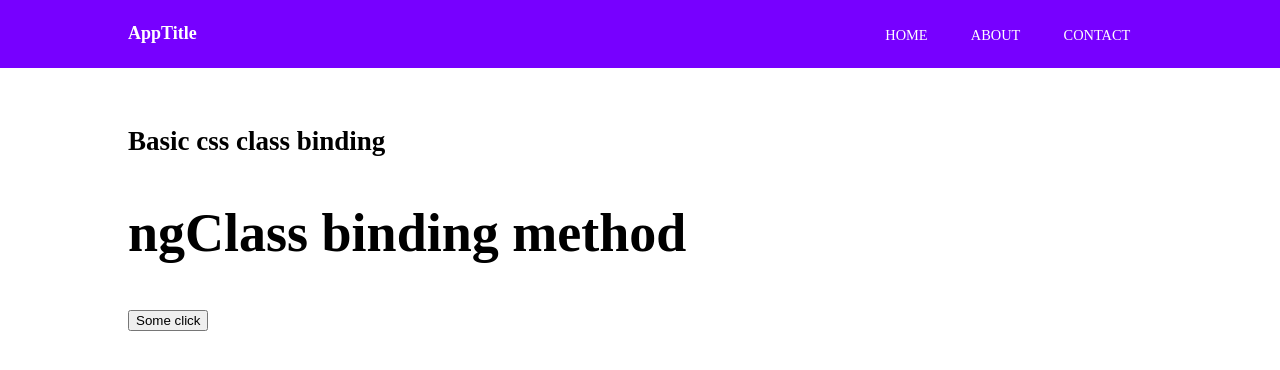
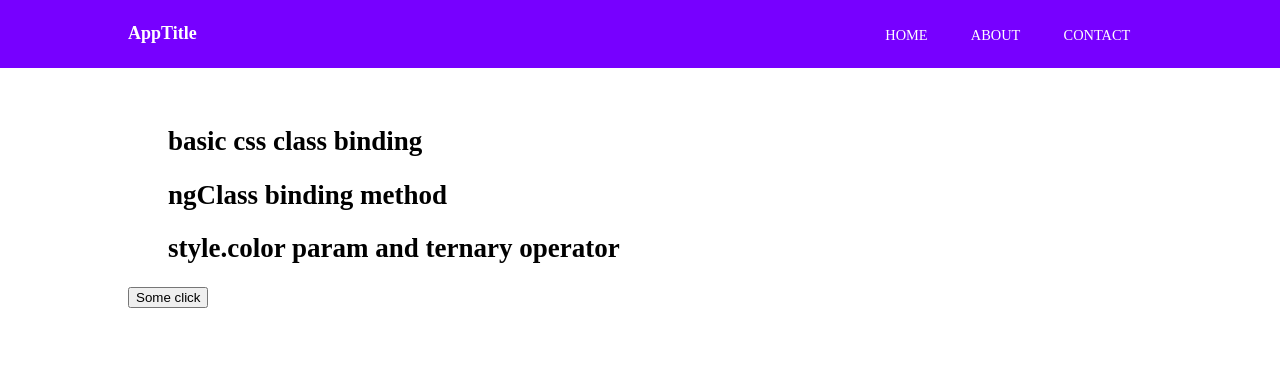
Before and after one commit to the-J/code-a-day, a website built with webpack in the folder angular/beginnersCrashCourse/: page / in a window 1280 px wide. Built offline with nearby package versions, Linux system fonts and the light colour scheme; some packages are replaced by stand-ins of ours.

Commit message:
style.color param and ternary operator; list styling

```diff
--- a/angular/beginnersCrashCourse/src/app/home/home.component.html
+++ b/angular/beginnersCrashCourse/src/app/home/home.component.html
@@ -1,8 +1,18 @@
-<h1 [class.grey]="h1GreyStyle">Basic css class binding</h1>
-
-<h1 [ngClass]="{
-  'grey': h1GreyStyle,
-  'large': !h1GreyStyle
-}">ngClass binding method</h1>
+<div>
+  <ul>
+    <li>
+      <h1 [class.grey]="h1GreyStyle">basic css class binding</h1>
+    </li>
+    <li>
+      <h1 [ngClass]="{
+          'grey': h1GreyStyle,
+          'large': h1GreyStyle
+        }">ngClass binding method</h1>
+    </li>
+    <li>
+      <h1 [style.color]="h1GreyStyle ? 'grey' : 'black'">style.color param and ternary operator</h1>
+    </li>
+  </ul>
+</div>
 
 <button (click)='someClick()'>Some click</button>
--- a/angular/beginnersCrashCourse/src/app/home/home.component.scss
+++ b/angular/beginnersCrashCourse/src/app/home/home.component.scss
@@ -5,3 +5,9 @@
 .large {
    font-size: 3em;
 }
+
+div {
+   ul {
+      list-style: none
+   }
+}
```
